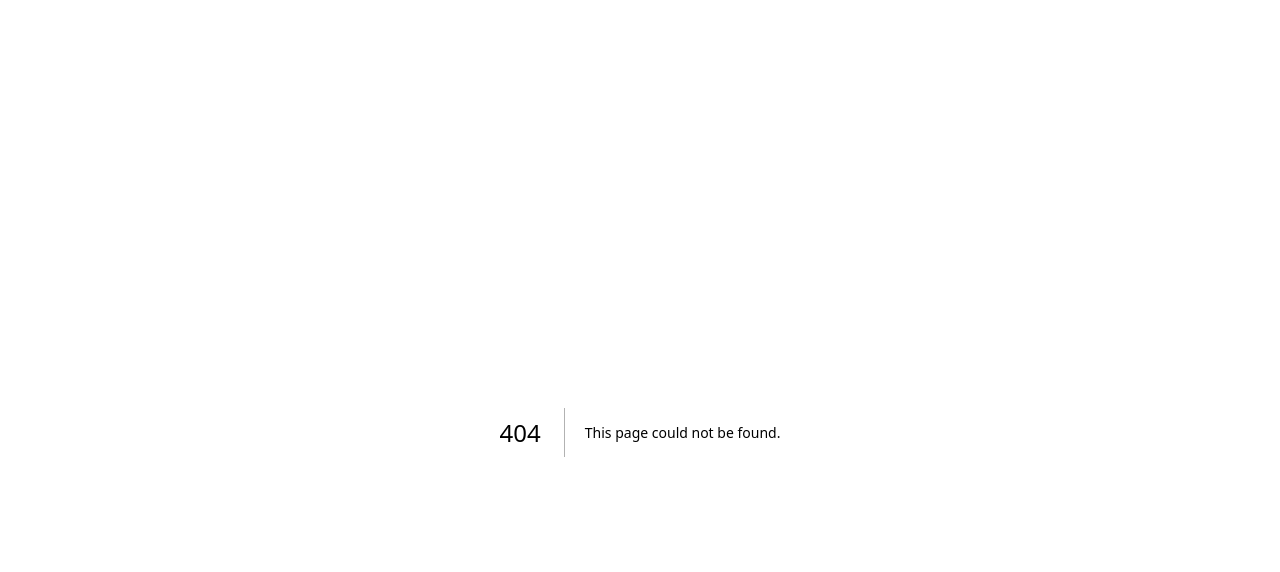
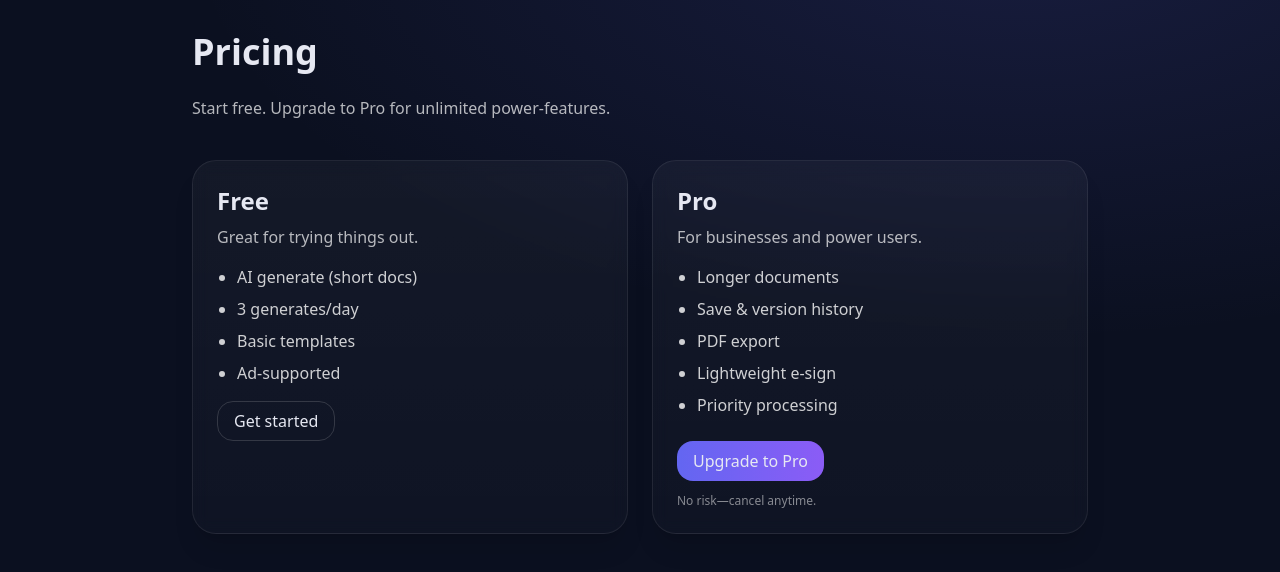
Before and after one commit to OnlyTheBr8ve/legal-saas-starter, a Next.js app: page /pricing in a window 1280 px wide. Before the commit this address had no page. Shown: the top 572 px of the page. Built offline with nearby package versions, Linux system fonts and the light colour scheme.

Commit message:
Create page.tsx

```diff
--- /dev/null
+++ b/app/pricing/page.tsx
@@ -0,0 +1,43 @@
+export default function Pricing() {
+  return (
+    <main className="max-w-4xl mx-auto">
+      <h1 className="text-4xl font-bold mb-6">Pricing</h1>
+      <p className="text-white/70 mb-10">
+        Start free. Upgrade to Pro for unlimited power-features.
+      </p>
+
+      <div className="grid md:grid-cols-2 gap-6">
+        <div className="card">
+          <h2 className="text-2xl font-semibold mb-2">Free</h2>
+          <p className="text-white/70 mb-4">Great for trying things out.</p>
+          <ul className="text-white/80 space-y-2 mb-6 list-disc ml-5">
+            <li>AI generate (short docs)</li>
+            <li>3 generates/day</li>
+            <li>Basic templates</li>
+            <li>Ad-supported</li>
+          </ul>
+          <a href="/dashboard" className="px-4 py-2 rounded-2xl border border-white/15">
+            Get started
+          </a>
+        </div>
+
+        <div className="card border-brand-500/40">
+          <h2 className="text-2xl font-semibold mb-2">Pro</h2>
+          <p className="text-white/70 mb-4">For businesses and power users.</p>
+          <ul className="text-white/80 space-y-2 mb-6 list-disc ml-5">
+            <li>Longer documents</li>
+            <li>Save & version history</li>
+            <li>PDF export</li>
+            <li>Lightweight e-sign</li>
+            <li>Priority processing</li>
+          </ul>
+          {/* This button will call Stripe in the next step */}
+          <form action="/api/checkout" method="POST">
+            <button className="btn">Upgrade to Pro</button>
+          </form>
+          <p className="text-xs text-white/50 mt-3">No risk—cancel anytime.</p>
+        </div>
+      </div>
+    </main>
+  );
+}
```
